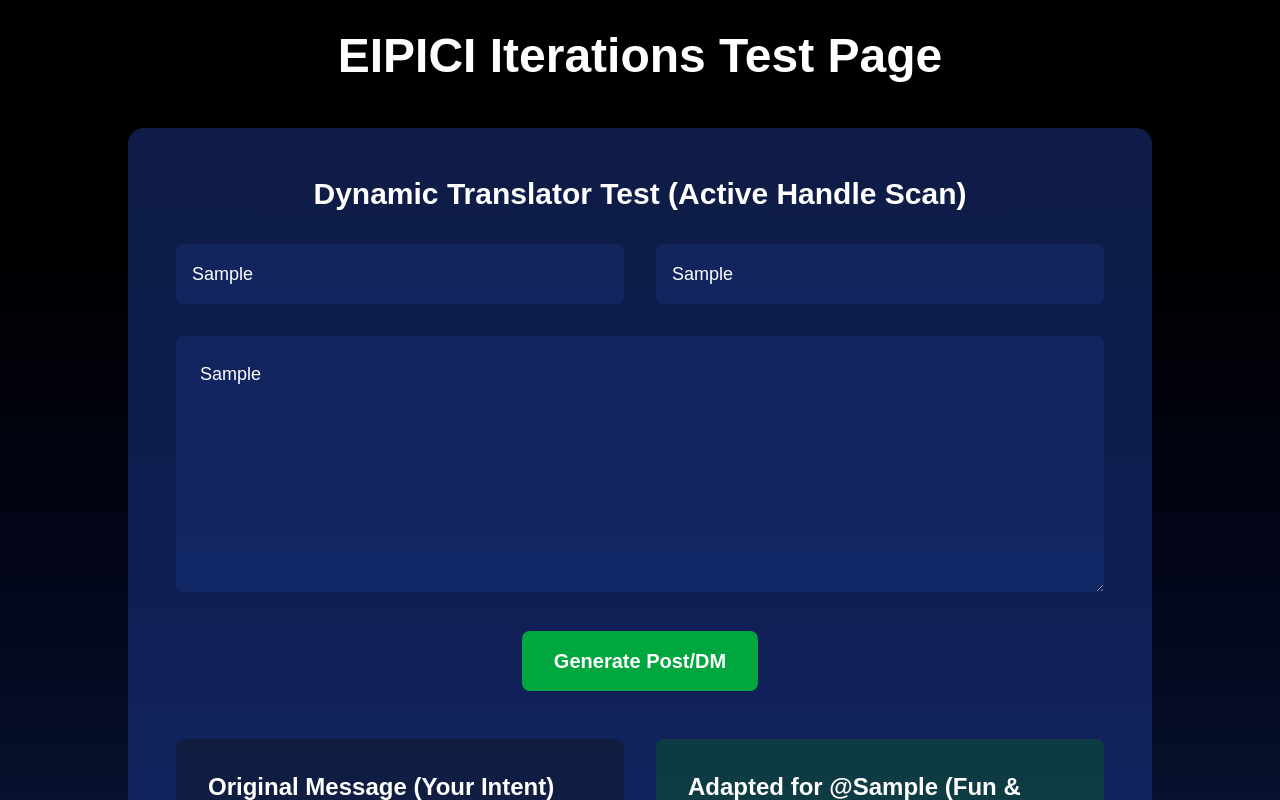
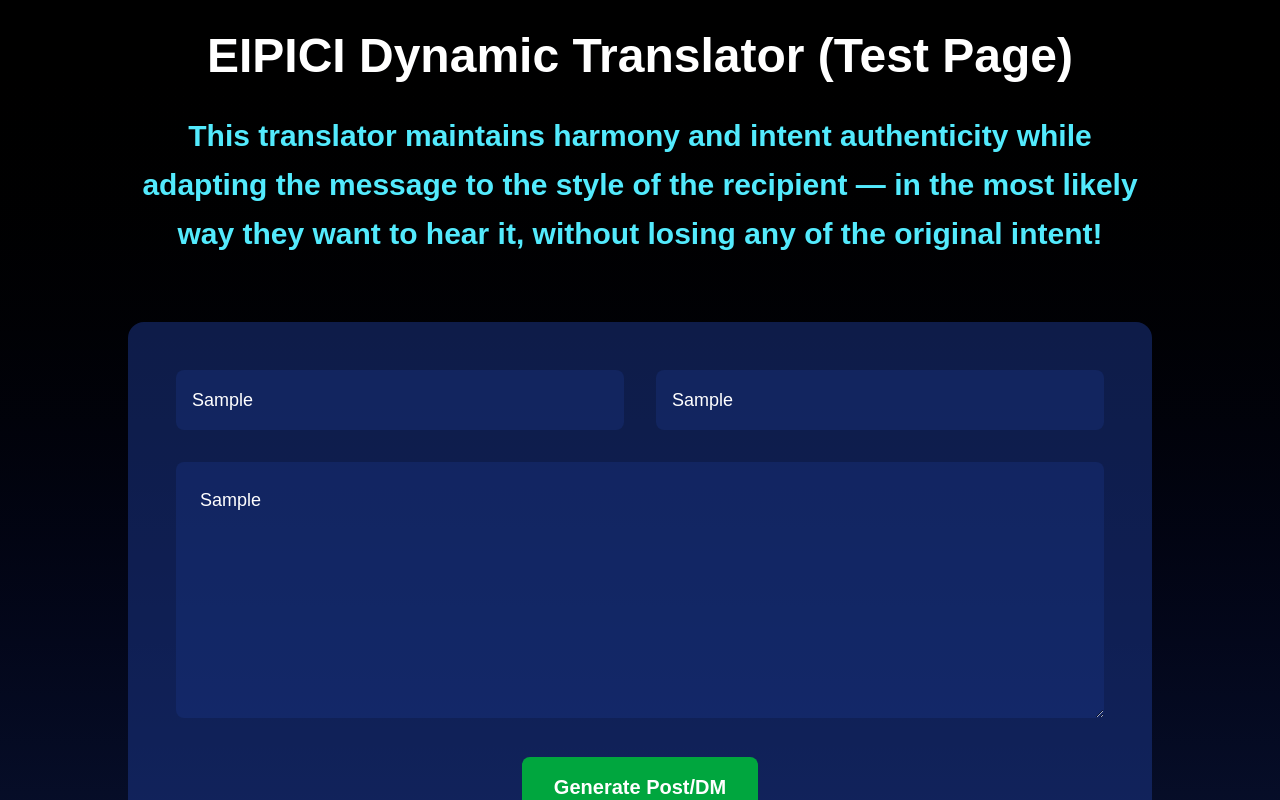
Before and after one commit to ChrisVessar/eipici-hub, a Next.js app: page /iterations in a window 1280 px wide. Both pictures are taken after typing "Sample", "Sample", "Sample" into the empty fields and a click on the button "Generate Post/DM". Shown: the top 800 px of the page. Built offline with nearby package versions, Linux system fonts and the light colour scheme.

Commit message:
EIPICI Translator Iteration

```diff
--- a/src/app/iterations/page.tsx
+++ b/src/app/iterations/page.tsx
@@ -26,23 +26,38 @@ export default function EIPICIIterationsTest() {
     setScanning(true);
     setDetectedFlavor('Scanning public posts...');
 
+    // Simulate scan delay
     await new Promise(resolve => setTimeout(resolve, 1500));
+
+    // Mock detected flavor (replace with real scan API later)
     const mockDetected = Object.keys(styles)[Math.floor(Math.random() * Object.keys(styles).length)];
     setDetectedFlavor(mockDetected);
 
-    const base = messageText;
     const styleText = styles[mockDetected as keyof typeof styles] || 'Positive-sum resonance compounding — genuine ripple forward ❤️🚀';
-    setTranslatedOutput(`${base}\n\nEIPICI Adapted in ${mockDetected} flavor (scanned from @${recipientHandle}'s posts):\n${base} — ${styleText} Genuine appreciation if it resonates.`);
+
+    setTranslatedOutput(`EIPICI Translated for @${recipientHandle} (${mockDetected} Flavor):\n\n${messageText} — ${styleText} Genuine appreciation if it resonates.`);
 
     setScanning(false);
   };
 
+  const copyToClipboard = () => {
+    if (translatedOutput) {
+      navigator.clipboard.writeText(translatedOutput);
+    }
+  };
+
   return (
     <div className="min-h-screen bg-gradient-to-b from-black to-blue-950 text-white p-8">
-      <h1 className="text-5xl font-bold text-center mb-12">EIPICI Iterations Test Page</h1>
+      <h1 className="text-5xl font-bold text-center mb-8">EIPICI Dynamic Translator (Test Page)</h1>
+
+      {/* Prominent explanatory message */}
+      <div className="max-w-5xl mx-auto text-center mb-16">
+        <p className="text-3xl font-semibold text-cyan-300 leading-relaxed">
+          This translator maintains harmony and intent authenticity while adapting the message to the style of the recipient — in the most likely way they want to hear it, without losing any of the original intent!
+        </p>
+      </div>
 
       <div className="max-w-5xl mx-auto bg-blue-900/50 p-12 rounded-2xl">
-        <h2 className="text-3xl font-bold text-center mb-8">Dynamic Translator Test (Active Handle Scan)</h2>
         <div className="grid grid-cols-1 md:grid-cols-2 gap-8 mb-8">
           <input
             type="text"
@@ -72,14 +87,13 @@ export default function EIPICIIterationsTest() {
         </div>
 
         {translatedOutput && (
-          <div className="mt-12 grid grid-cols-2 gap-8">
-            <div className="bg-gray-900/50 p-8 rounded-lg">
-              <h3 className="text-2xl font-bold mb-4">Original Message (Your Intent)</h3>
-              <p className="text-lg whitespace-pre-wrap">{messageText}</p>
-            </div>
-            <div className="bg-green-900/50 p-8 rounded-lg">
-              <h3 className="text-2xl font-bold mb-4">Adapted for @{recipientHandle} ({detectedFlavor} Flavor)</h3>
-              <p className="text-lg whitespace-pre-wrap">{translatedOutput}</p>
+          <div className="mt-12 bg-green-900/50 p-8 rounded-lg">
+            <h3 className="text-2xl font-bold mb-4 text-center">Translated Message (Ready to Copy)</h3>
+            <p className="text-lg whitespace-pre-wrap mb-8">{translatedOutput}</p>
+            <div className="text-center">
+              <button onClick={copyToClipboard} className="px-8 py-4 bg-cyan-600 rounded-lg text-xl font-bold">
+                Copy to Clipboard
+              </button>
             </div>
           </div>
         )}
```
